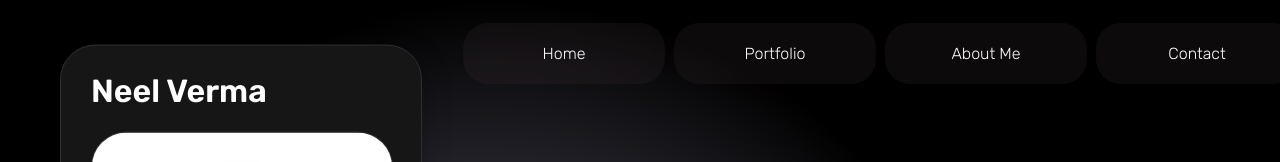
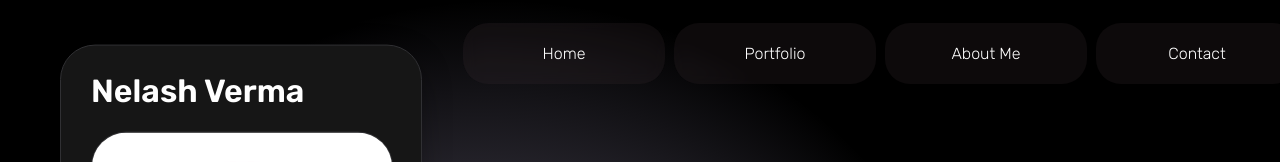
Before and after one commit to neel3o115/portfolio, a plain HTML site: page index.html in a window 1280 px wide. Shown: the top 162 px of the page. Drawn offline with Linux system fonts and the light colour scheme.

Commit message:
Update index.html

```diff
--- a/index.html
+++ b/index.html
@@ -34,7 +34,7 @@
 </div>
 
 <div class="profile_card">
-    <h1 class="rubik-h">Neel Verma</h2>
+    <h1 class="rubik-h">Nelash Verma</h2>
     <img src="/profile.jpg" class="avatar-img" >
     <p class="rubik-p">Primary Interests:</p>
     <h2 class="rubik-h">CP, DSA, mathematics and front-end</h2>
```
